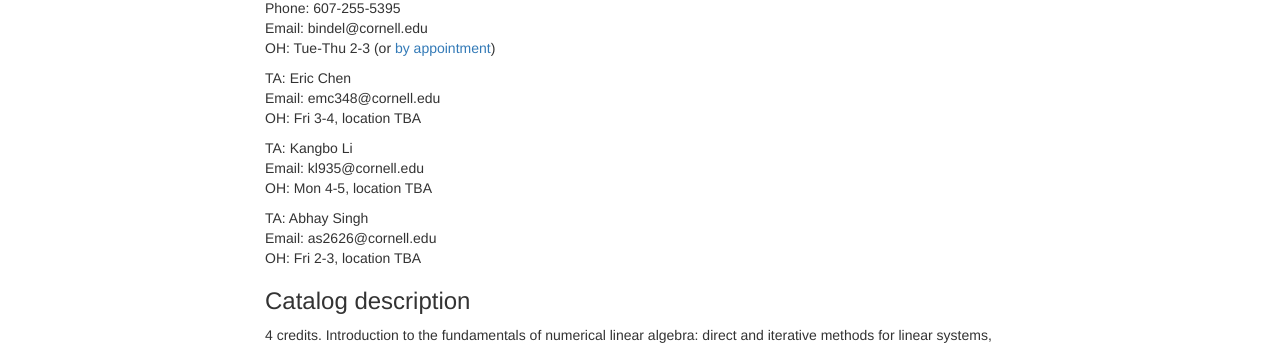
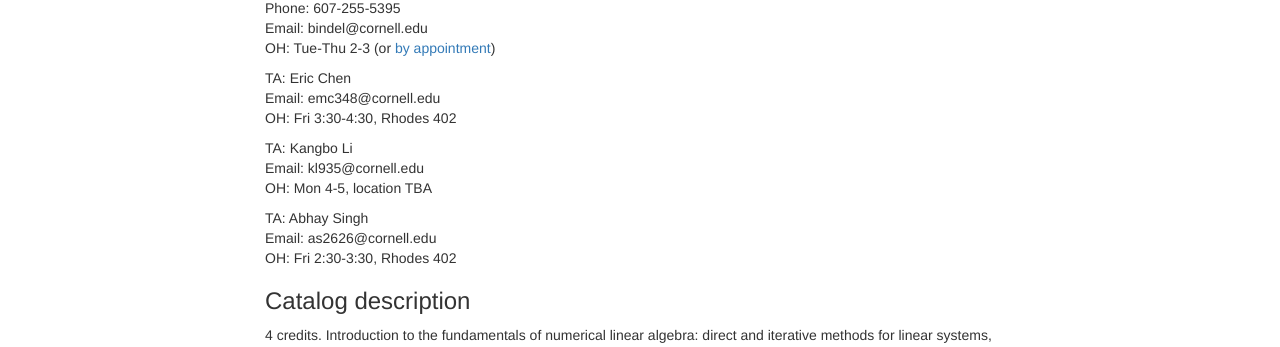
Before and after one commit to dbindel/cs4220-s23, a Jekyll site: the page built from web/syllabus.md, in a window 1280 px wide and 900 px high. Shown: the part 449-796 px from the top of the window. Built offline with Jekyll 4.4.1, drawn with Linux system fonts in a browser that asks for light colours; nearby versions of some CDN libraries.

Commit message:
Corrected Friday OH, added room info.

```diff
--- a/web/_includes/cs4220_head.html
+++ b/web/_includes/cs4220_head.html
@@ -23,7 +23,7 @@
       <p>
         TA: Eric Chen
         (<a href="mailto:emc348@cornell.edu">emc348@cornell.edu</a>)<br/>
-        OH: Fri 3-4, location TBA
+        OH: Fri 3:30-4:30, Rhodes 402
       </p>
       <p>
         TA: Kangbo Li
@@ -32,7 +32,7 @@
       </p>
       <p>
         TA: Abhay Singh (<a href="mailto:as2626@cornell.edu">as2626@cornell.edu</a>)<br/>
-        OH: Fri 2-3, location TBA
+        OH: Fri 2:30-3:30, Rhodes 402
       </p>
     </div>
     </div>
--- a/web/syllabus.md
+++ b/web/syllabus.md
@@ -21,7 +21,7 @@
 
 TA: Eric Chen
 Email: emc348@cornell.edu
-OH: Fri 3-4, location TBA
+OH: Fri 3:30-4:30, Rhodes 402
 
 TA: Kangbo Li
 Email: kl935@cornell.edu
@@ -29,7 +29,7 @@
 
 TA: Abhay Singh
 Email: as2626@cornell.edu
-OH: Fri 2-3, location TBA
+OH: Fri 2:30-3:30, Rhodes 402
 
 ### Catalog description
 
```
